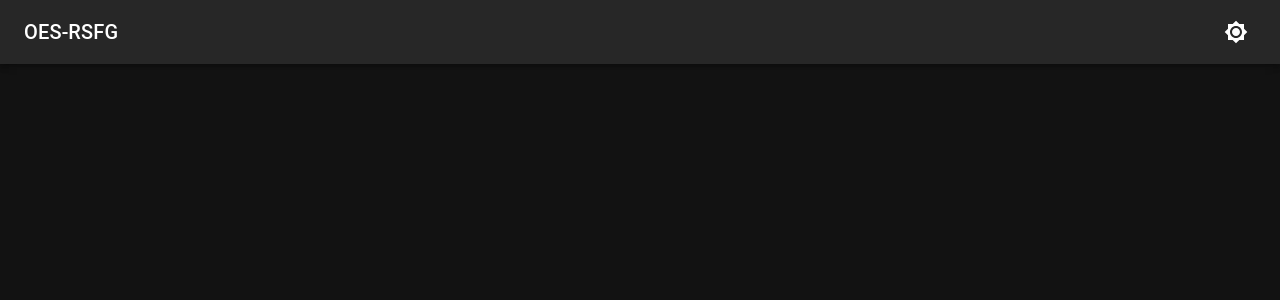
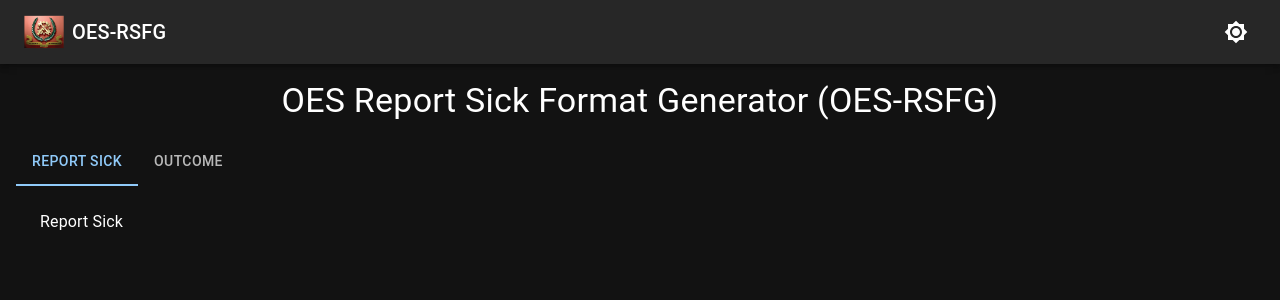
Before and after one commit to chuanhao01/oes-rsfg, a React (Vite) app: page / in a window 1280 px wide. Shown: the top 300 px of the page. Built offline with nearby package versions, Linux system fonts and the light colour scheme; the HTML template or start-up script is replaced by a standard one.

Commit message:
[WIP] added tabs for the forms

```diff
--- a/src/layouts/DefaultLayout/DefaultLayout.tsx
+++ b/src/layouts/DefaultLayout/DefaultLayout.tsx
@@ -1,4 +1,5 @@
 import AppBar from "@mui/material/AppBar";
+import faviconUrl from "@/assets/favicon.png";
 import Grid from "@mui/material/Unstable_Grid2";
 import Toolbar from "@mui/material/Toolbar";
 import Typography from "@mui/material/Typography";
@@ -6,23 +7,38 @@ import IconButton from "@mui/material/IconButton";
 import Brightness4Icon from "@mui/icons-material/Brightness4";
 import Brightness7Icon from "@mui/icons-material/Brightness7";
 import { useContext } from "react";
+import Box from "@mui/material/Box";
+import Link from "@mui/material/Link";
+import { Link as RouterLink } from "react-router-dom";
 
 import { ColorModeContext } from "@/App";
 import { useTheme } from "@mui/material/styles";
+import { Avatar } from "@mui/material";
 
-export default function DefaultLayout() {
+export declare interface DefaultLayoutProps {
+  children?: React.ReactNode;
+}
+
+export default function DefaultLayout({ children }: DefaultLayoutProps) {
   const theme = useTheme();
   const colorMode = useContext(ColorModeContext);
 
   return (
     <main>
       <Grid container spacing={0}>
-        <Grid sm={12}>
+        <Grid xs={12}>
           <AppBar position="static">
             <Toolbar>
-              <Typography variant="h6" component="div" sx={{ mr: "auto" }}>
-                OES-RSFG
-              </Typography>
+              <Link component={RouterLink} to="/">
+                <Avatar sx={{ mr: 1 }} alt="MES Icon" src={faviconUrl} variant="square" />
+              </Link>
+              <Box sx={{ mr: "auto" }}>
+                <Link component={RouterLink} to="/" color="inherit" underline="none">
+                  <Typography variant="h6" component="div">
+                    OES-RSFG
+                  </Typography>
+                </Link>
+              </Box>
               <IconButton color="inherit" onClick={colorMode.toggleColorMode}>
                 {theme.palette.mode === "dark" ? <Brightness7Icon /> : <Brightness4Icon />}
               </IconButton>
@@ -30,6 +46,7 @@ export default function DefaultLayout() {
           </AppBar>
         </Grid>
       </Grid>
+      {children}
     </main>
   );
 }
--- a/src/pages/Home/Home.tsx
+++ b/src/pages/Home/Home.tsx
@@ -1,5 +1,39 @@
 import DefaultLayout from "@/layouts/DefaultLayout/DefaultLayout";
+import { TabContext, TabList, TabPanel } from "@mui/lab";
+import { Tab, Typography } from "@mui/material";
+import Grid from "@mui/material/Unstable_Grid2";
+import { Box } from "@mui/system";
+import { useState } from "react";
 
 export default function Home() {
-  return <DefaultLayout></DefaultLayout>;
+  const [tabFormValue, setTabFormValue] = useState<"report-sick" | "outcome">("report-sick");
+  return (
+    <DefaultLayout>
+      <Grid container sx={{ my: 2 }}>
+        <Grid xs={12}>
+          <Typography variant="h4" textAlign="center">
+            OES Report Sick Format Generator (OES-RSFG)
+          </Typography>
+        </Grid>
+      </Grid>
+      <Grid container>
+        <Grid xs={12}>
+          <TabContext value={tabFormValue}>
+            <Box sx={{ mx: { sm: 0, md: 2 } }}>
+              <TabList
+                onChange={(_, value) => {
+                  setTabFormValue(value);
+                }}
+              >
+                <Tab label="Report Sick" value="report-sick" />
+                <Tab label="Outcome" value="Outcome" />
+              </TabList>
+              <TabPanel value="report-sick">Report Sick</TabPanel>
+              <TabPanel value="outcome"></TabPanel>
+            </Box>
+          </TabContext>
+        </Grid>
+      </Grid>
+    </DefaultLayout>
+  );
 }
```
